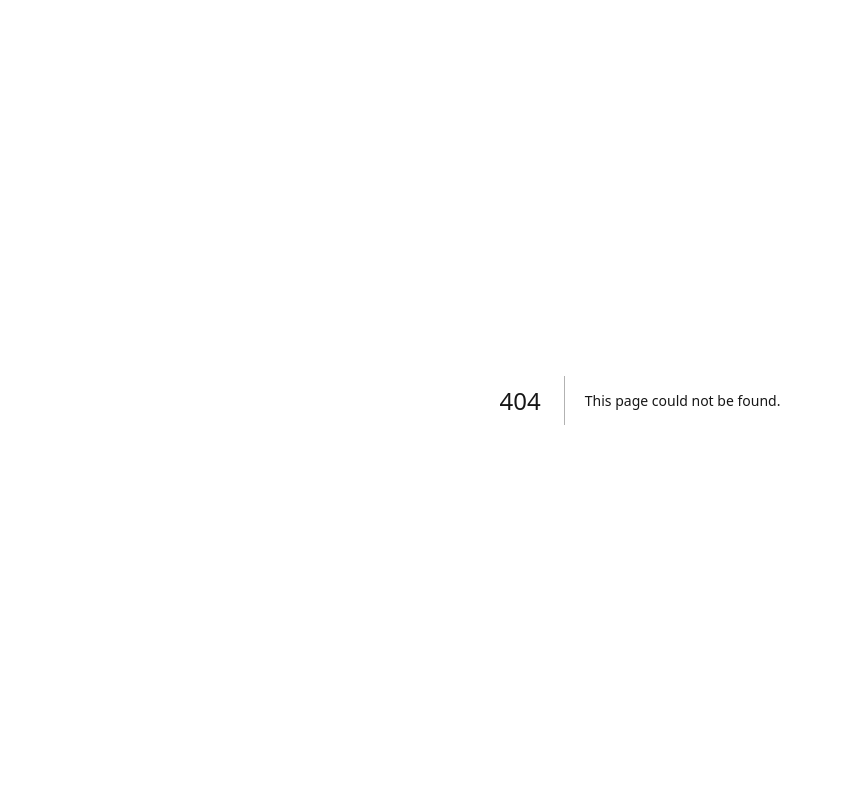
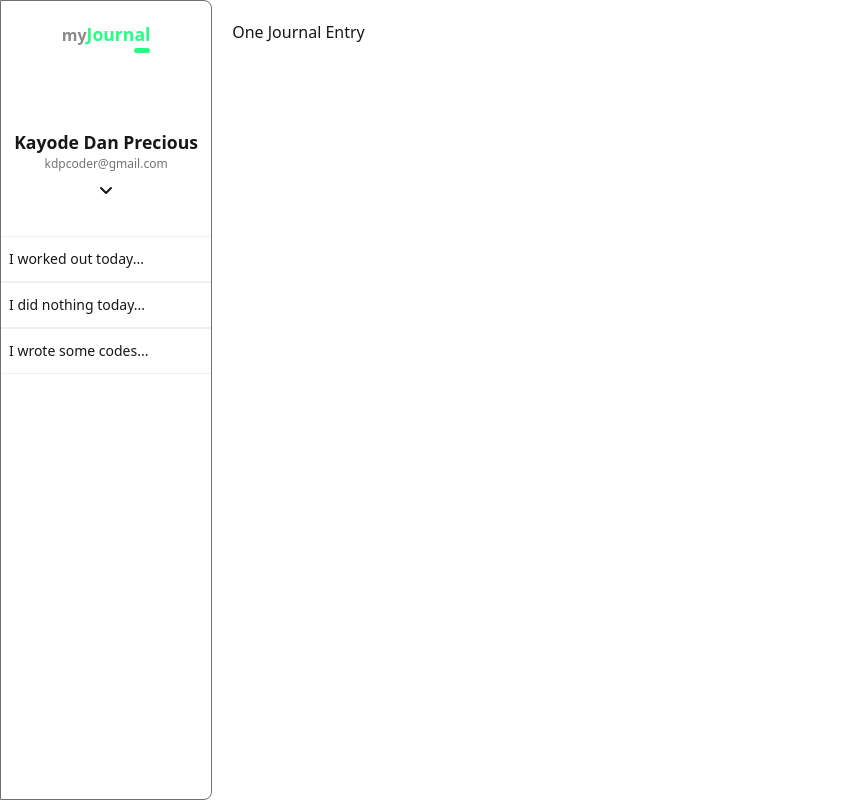
Before and after one commit to danprecious/my_journal, a Next.js app: page /viewJournal/1 in a window 1280 px wide. Before the commit this address had no page. Shown: the whole page, without its empty margins (0-843 px from the left). Built offline with nearby package versions, Linux system fonts and the light colour scheme.

Commit message:
added the unique journal page.

```diff
--- /dev/null
+++ b/src/app/(pages)/viewJournal/[journalId]/page.tsx
@@ -0,0 +1,11 @@
+import React from 'react'
+
+const ViewJournalEntry = () => {
+  return (
+  <section className="">
+    One Journal Entry
+  </section>
+  )
+}
+
+export default ViewJournalEntry
--- /dev/null
+++ b/src/app/(pages)/viewJournal/page.tsx
@@ -0,0 +1,11 @@
+import React from 'react'
+
+const ViewJournalInterface = () => {
+  return (
+   <section className="">
+      ViewJournal
+   </section>
+  )
+}
+
+export default ViewJournalInterface
--- a/src/app/layout.tsx
+++ b/src/app/layout.tsx
@@ -1,6 +1,7 @@
 import type { Metadata } from "next";
 import { Geist, Geist_Mono } from "next/font/google";
 import "./globals.css";
+import SideBar from "@/components/sideBar";
 
 const geistSans = Geist({
   variable: "--font-geist-sans",
@@ -27,7 +28,12 @@ export default function RootLayout({
       <body
         className={`${geistSans.variable} ${geistMono.variable} antialiased bg-background text-textColor`}
       >
-        {children}
+        <div className="h-[100vh] overflow-hidden flex">
+          <div className="hidden lg:flex w-[20%]  h-full ">
+            <SideBar />
+          </div>
+          <div className="w-full p-md flex">{children}</div>
+        </div>
       </body>
     </html>
   );
--- a/src/app/page.tsx
+++ b/src/app/page.tsx
@@ -5,14 +5,8 @@ import WritingInterface from "@/components/writingInterface";
 
 export default function Home() {
   return (
-    <div className="h-[100vh] overflow-hidden flex">
-      <div className="hidden lg:flex w-[20%]  h-full ">
-        <SideBar />
-      </div>
-      <div className="w-full p-md flex">
-        <WritingInterface />
-
-      </div>
+    <div className="w-full">
+      <WritingInterface />
     </div>
   );
 }
--- a/src/components/sideBar/history.tsx
+++ b/src/components/sideBar/history.tsx
@@ -41,7 +41,7 @@ const History = () => {
     <div className='overflow-y-scroll'>
         {mockData.map((journal): React.ReactNode => {
                return (
-                <button key={journal.id} className=" py-3 px-2 flex border-b-[1px] border-solid border-stone-500 border-opacity-10 w-full">
+                <button key={journal.id} className=" py-3 px-2 flex border-y-[1px] border-solid border-stone-500 border-opacity-10 w-full hover:opacity-75 hover:border-opacity-100 ">
                     <p className='text-sm'>{journal.title}</p>
                     {/* <p className='text-xs'>{journal.date}</p> */}
                 </button>
```
